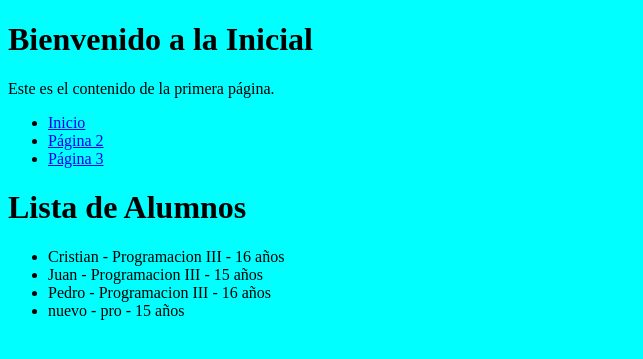
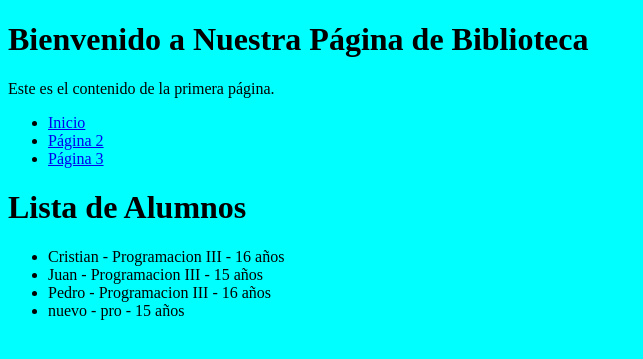
Before and after one commit to cissetta/miweb, a Django app: page / in a window 1280 px wide. Shown: the top 359 px of the page, without its empty margins (0-643 px from the left). Run offline with Django 3.2, Linux system fonts and the light colour scheme; data comes from the database, SQL or seed files in the repository.

Commit message:
Segundo Commit con modificaciones

```diff
--- a/biblioteca/templates/index.html
+++ b/biblioteca/templates/index.html
@@ -9,7 +9,7 @@
 </head>
 <body>
     <div>
-        <h1>Bienvenido a la Inicial</h1>
+        <h1>Bienvenido a Nuestra Página de Biblioteca</h1>
         <p>Este es el contenido de la primera página.</p>
         <nav>
             <ul>
--- a/biblioteca/views.py
+++ b/biblioteca/views.py
@@ -1,7 +1,7 @@
 from django.shortcuts import render
 from .models import Alumno
 
-# Create your views here.
+# Crear las vistas del Sitio.
 def index(request):
     alumnos = Alumno.objects.all()
     print(alumnos)
```
